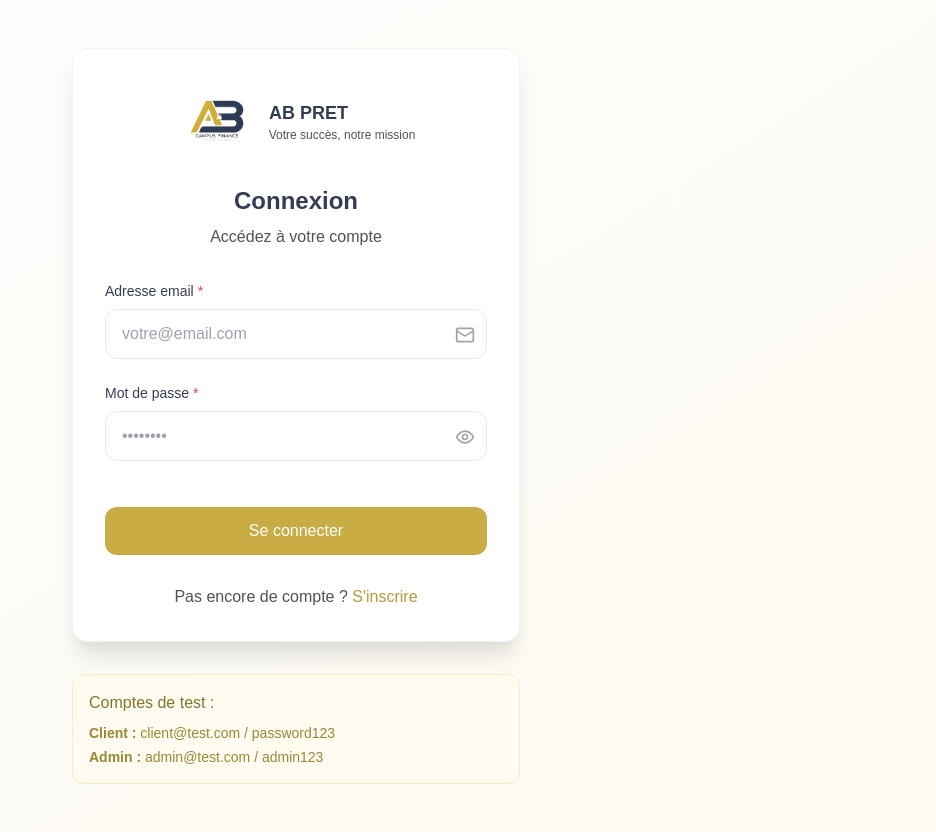
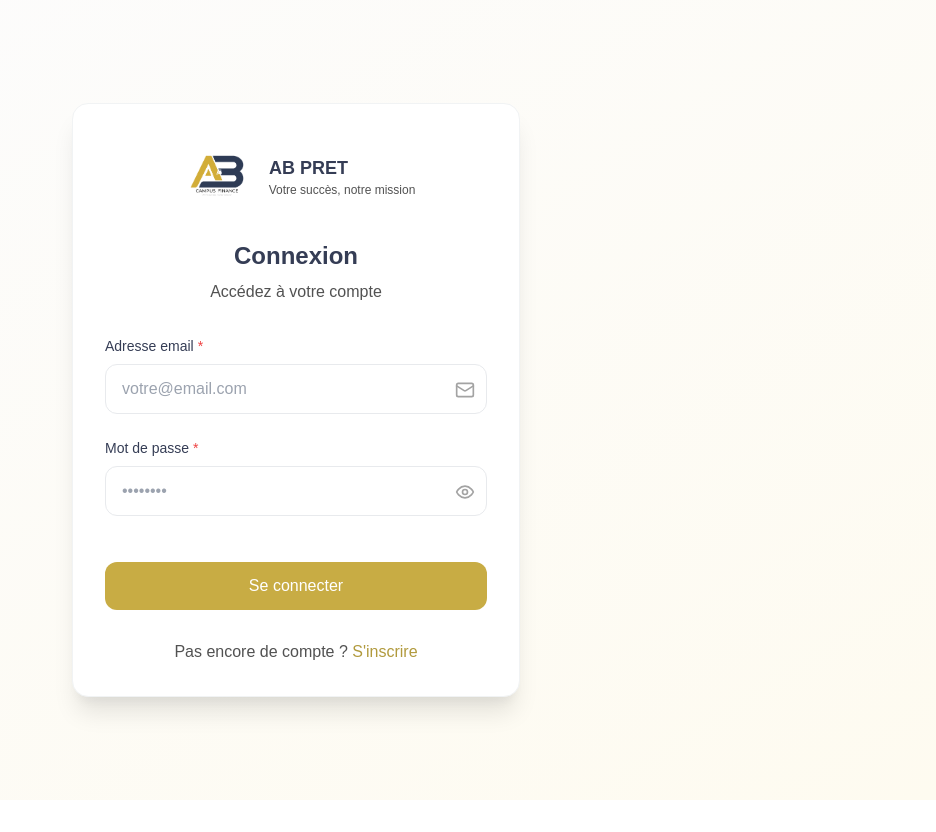
Before and after one commit to Tsukuyomi260/ab-pret, a React (Create React App) app: page /login in a window 1280 px wide. Shown: the whole page, without its empty margins (344-1280 px from the left). After the commit the page ends 800 px from the top, so only its background shows below. Built offline with nearby package versions, Linux system fonts and the light colour scheme.

Commit message:
sup section password

```diff
--- a/src/components/Auth/Login.jsx
+++ b/src/components/Auth/Login.jsx
@@ -137,14 +137,7 @@ const Login = () => {
           </div>
         </div>
 
-        {/* Compte de test */}
-        <div className="bg-primary-50 border border-primary-200 rounded-xl p-4">
-          <h3 className="font-medium text-primary-800 mb-2 font-montserrat">Comptes de test :</h3>
-          <div className="text-sm text-primary-700 space-y-1 font-montserrat">
-            <p><strong>Client :</strong> client@test.com / password123</p>
-            <p><strong>Admin :</strong> admin@test.com / admin123</p>
-          </div>
-        </div>
+
       </div>
     </div>
   );
```
